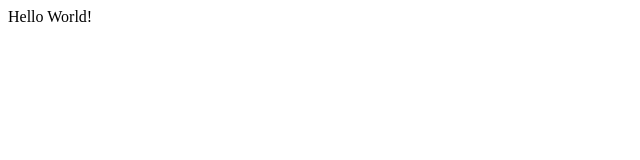
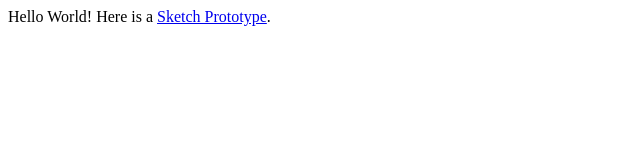
Before and after one commit to anthonyromrell/anthonyromrell.github.io, a plain HTML site: page index.html in a window 1280 px wide. Shown: the whole page, without its empty margins (0-640 px from the left). Drawn offline with Linux system fonts and the light colour scheme.

Commit message:
Added Text Sketch File

```diff
--- a/index.html
+++ b/index.html
@@ -7,6 +7,6 @@
     <title>Document</title>
 </head>
 <body>
-    Hello World!
-</body>
+    Hello World! Here is a <a href="SketchFiles/MaterialDesign.sketch">Sketch Prototype</a>.
+</body
 </html>
```
Also changed, not shown: 1 other file.
